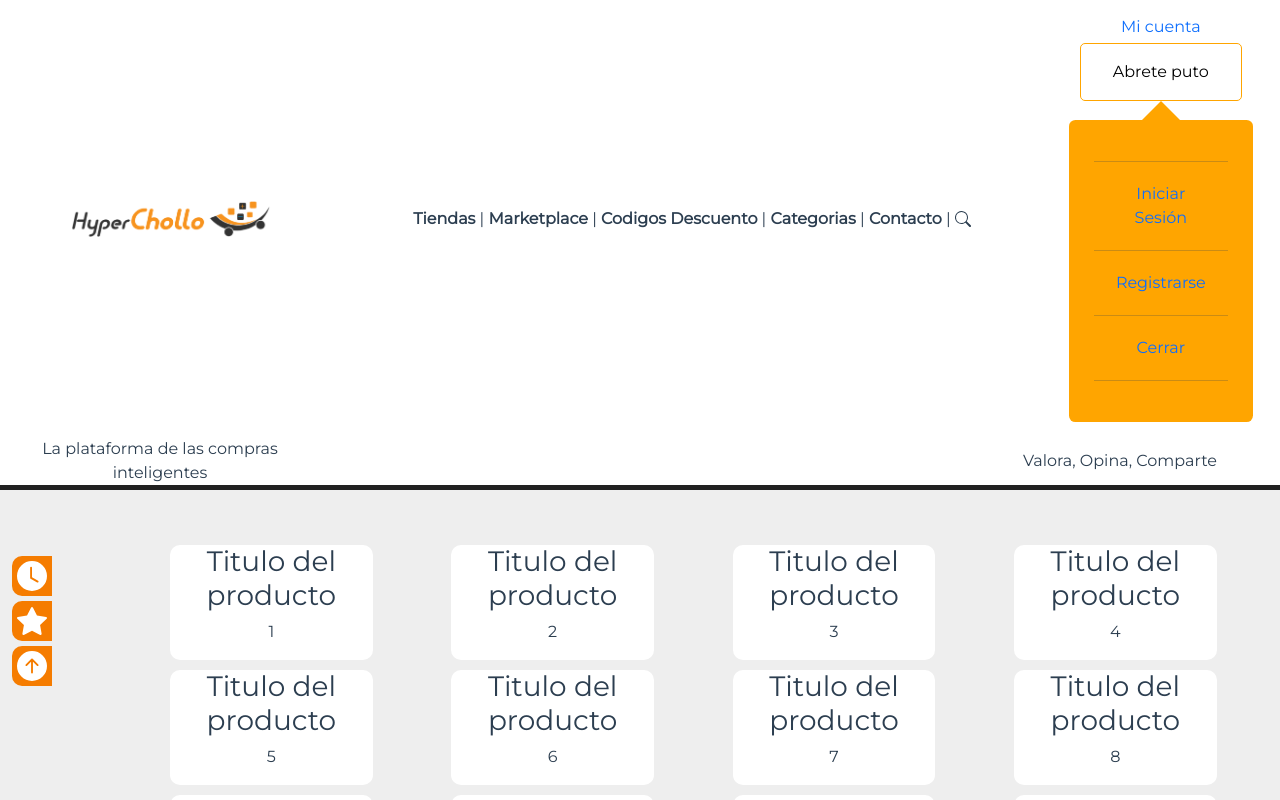
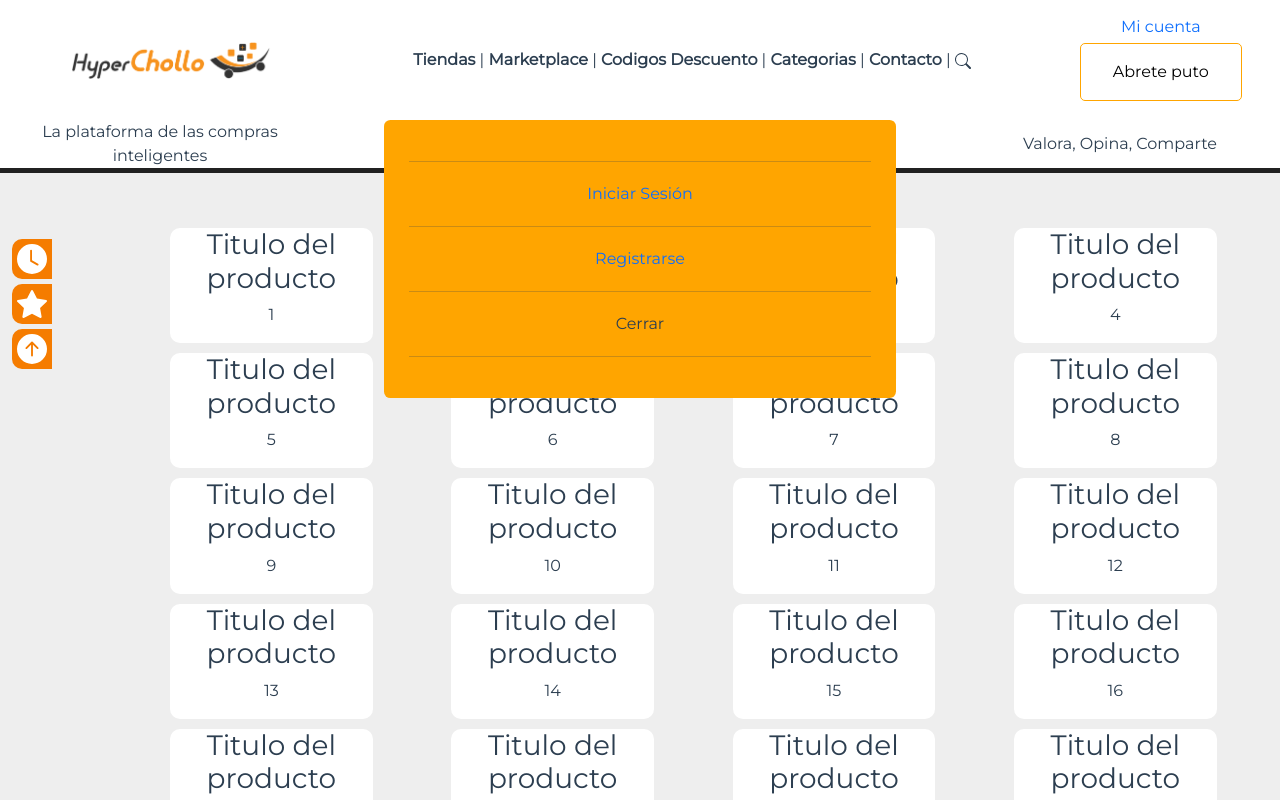
Before and after one commit to lolop93/miapp, a Vue app: page /#/ in a window 1280 px wide. Both pictures are taken after a click on the button "Abrete puto". Shown: the top 800 px of the page. Built offline with nearby package versions, Linux system fonts and the light colour scheme.

Commit message:
arreglos popup

```diff
--- a/src/components/PopupLogin.vue
+++ b/src/components/PopupLogin.vue
@@ -11,7 +11,7 @@
             <hr>
             <a href="#">Registrarse</a>
             <hr>
-            <a href="#" @click="estado = false">Cerrar</a>
+            <a @click="estado = false">Cerrar</a>
             <hr>
           </div>
         </div>
@@ -62,7 +62,10 @@ export default {
 }
 
 .modal-container {
-	position: relative;
+	position: absolute;
+  right: 0px;
+  left: 0px;
+  margin: auto 30%;
   z-index: 10;
   display:block;
 	background: orange;
@@ -72,24 +75,13 @@ export default {
 
 }
 
-.modal-container:after {
-  content: '';
-	position: absolute;
-	top: 0;
-	left: 50%;
-	width: 0;
-	height: 0;
-	border: 19px solid transparent;
-	border-bottom-color: orange;
-	border-top: 0;
-	margin-left: -19px;
-	margin-top: -19px;
-}
 
 .modal-container a{
   margin: 20px;
   text-decoration: none;
   display: block;
+  cursor: pointer;
+
 }
 
 </style>
```
